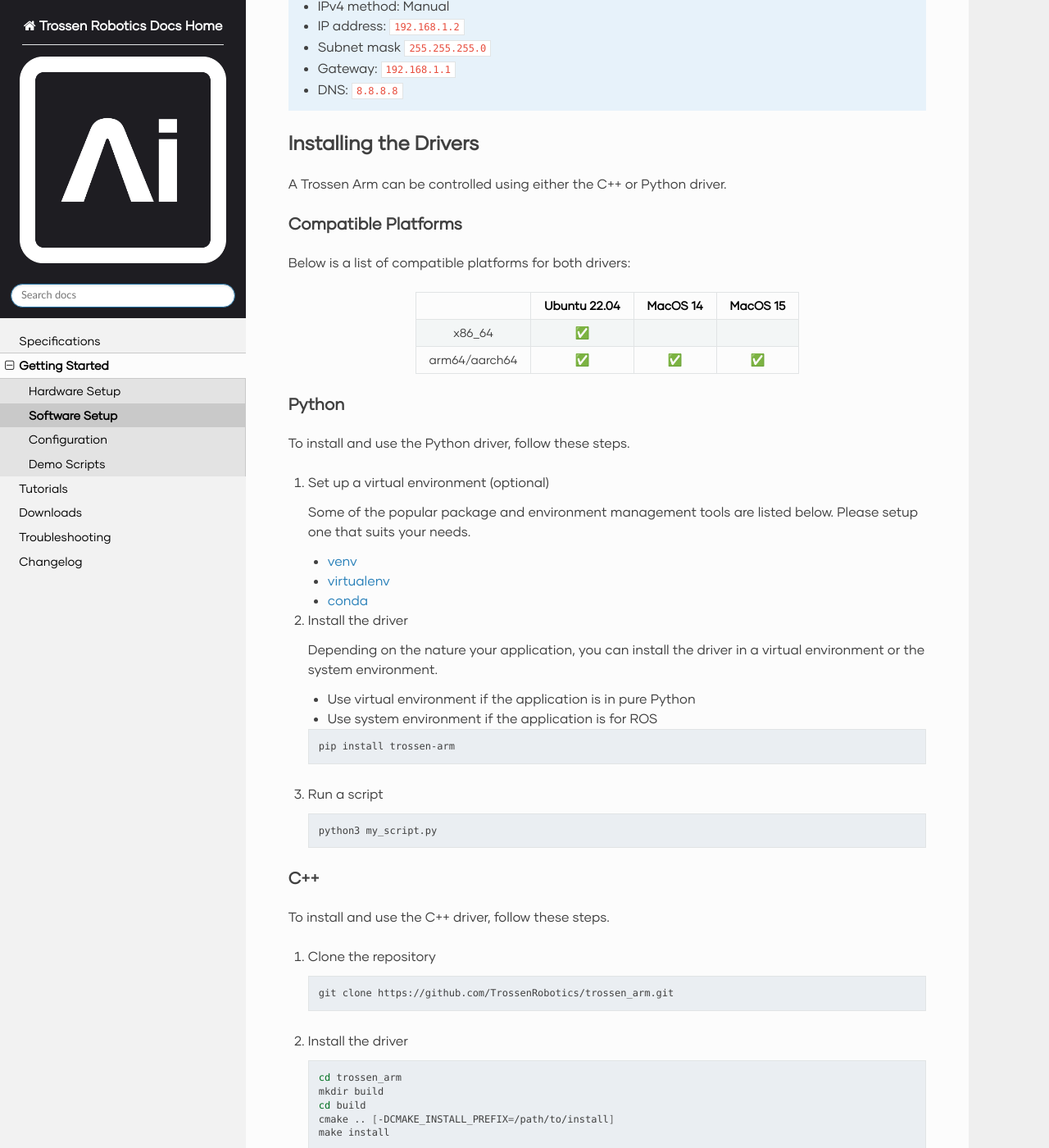
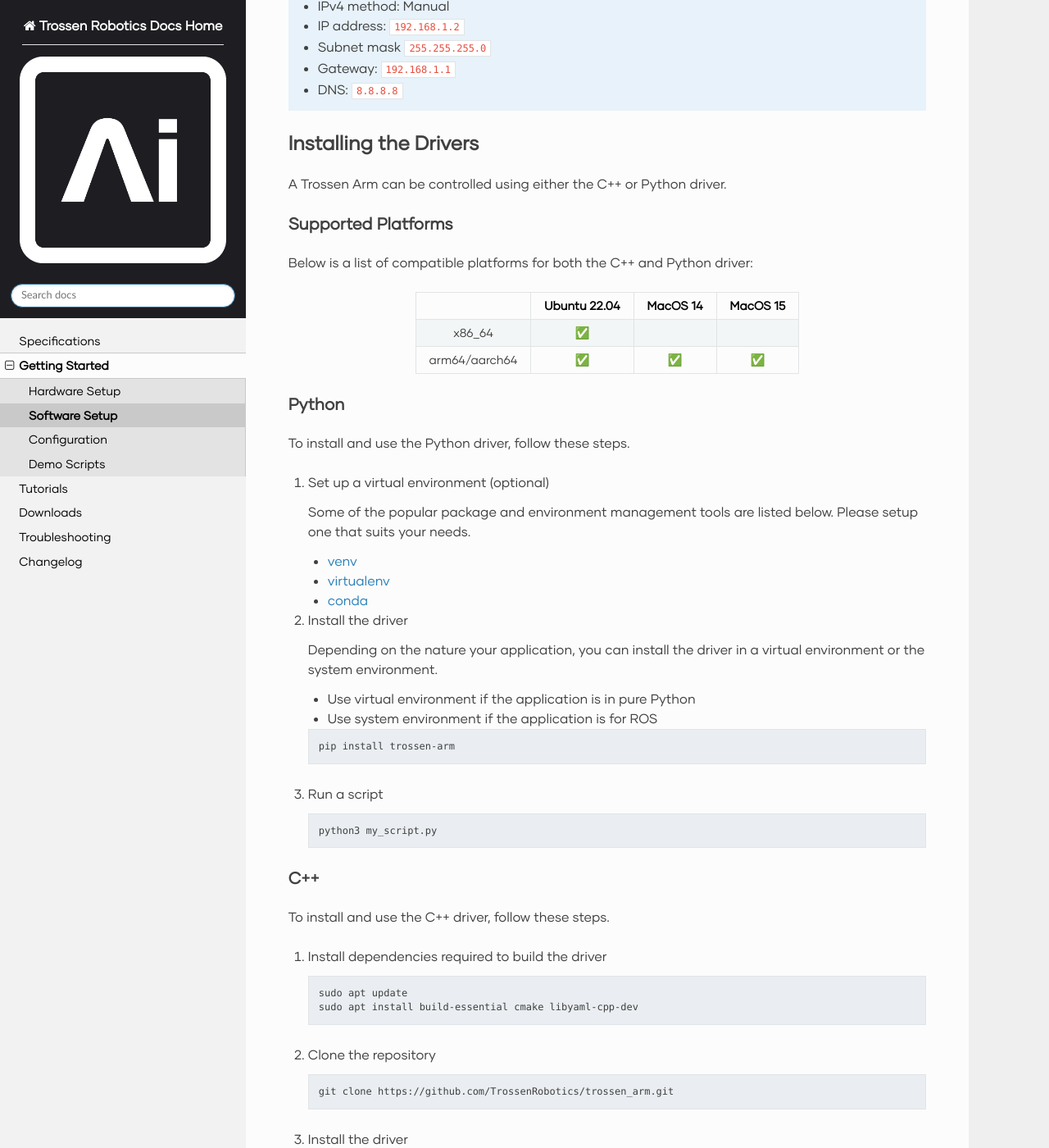
Before and after one commit to TrossenRobotics/trossen_arm, a Sphinx documentation site: the page built from docs/getting_started/software_setup.rst, in a window 1280 px wide and 1400 px high, scrolled down 672 px. Shown: the whole window at 82% size. Built offline with Sphinx 7.4.7 and the Read the Docs theme 3.1.0, drawn with Linux system fonts in a browser that asks for light colours; some web fonts are replaced; pages that are not in the unit, such as notebooks, are missing from menus; part of the change alters nothing that is shown.

Commit message:
Install dependencies for C++ library build. Style, wording fixes

```diff
--- a/docs/getting_started/software_setup.rst
+++ b/docs/getting_started/software_setup.rst
@@ -35,10 +35,10 @@ Installing the Drivers
 
 A Trossen Arm can be controlled using either the C++ or Python driver.
 
-Compatible Platforms
---------------------
+Supported Platforms
+-------------------
 
-Below is a list of compatible platforms for both drivers:
+Below is a list of compatible platforms for both the C++ and Python driver:
 
 .. list-table::
     :align: center
@@ -63,7 +63,7 @@ Python
 
 To install and use the Python driver, follow these steps.
 
-1.  Set up a virtual environment (optional)
+#.  Set up a virtual environment (optional)
 
     Some of the popular package and environment management tools are listed below.
     Please setup one that suits your needs.
@@ -72,7 +72,7 @@ To install and use the Python driver, follow these steps.
     -   `virtualenv <https://virtualenv.pypa.io/en/latest/installation.html>`_
     -   `conda <https://docs.conda.io/projects/conda/en/stable/user-guide/getting-started.html>`_
 
-2.  Install the driver
+#.  Install the driver
 
     Depending on the nature your application, you can install the driver in a virtual environment or the system environment.
 
@@ -83,7 +83,7 @@ To install and use the Python driver, follow these steps.
 
         pip install trossen-arm
 
-3.  Run a script
+#.  Run a script
 
     .. code-block:: bash
 
@@ -94,13 +94,20 @@ C++
 
 To install and use the C++ driver, follow these steps.
 
-1.  Clone the repository
+#.  Install dependencies required to build the driver
+
+    .. code-block:: bash
+
+        sudo apt update
+        sudo apt install build-essential cmake libyaml-cpp-dev
+
+#.  Clone the repository
 
     .. code-block:: bash
 
         git clone https://github.com/TrossenRobotics/trossen_arm.git
 
-2.  Install the driver
+#.  Install the driver
 
     .. code-block:: bash
 
@@ -120,7 +127,7 @@ To install and use the C++ driver, follow these steps.
     -   static library and cmake configurations: ``/usr/local/lib``
     -   header files: ``/usr/local/include``.
 
-3.  Build a script
+#.  Build a script
 
     Here is the file structure of a minimal CMake project.
 
@@ -182,7 +189,7 @@ As a result, when a new driver is released, the controller firmware may need to
 
 To upgrade, follow these steps.
 
-1.  Install the Teensy Loader CLI if not already installed
+#.  Install the Teensy Loader CLI if not already installed
 
     .. code:: bash
 
@@ -203,7 +210,7 @@ To upgrade, follow these steps.
         # Configure the udev rules
         sudo wget -O /etc/udev/rules.d/00-teensy.rules https://www.pjrc.com/teensy/00-teensy.rules
 
-2.  Flash the firmware
+#.  Flash the firmware
 
     Connect the controller to the Linux PC with a USB to micro-USB cable.
 
@@ -227,10 +234,10 @@ To upgrade, follow these steps.
 
     A typical workflow is given below.
 
-    1.  Use the driver compatible with the current firmware to backup all customized configurations.
-    2.  Update the driver to the latest version.
-    3.  Flash the latest firmware.
-    4.  Set the customized configurations using the latest driver.
+    #.  Use the driver compatible with the current firmware to backup all customized configurations.
+    #.  Update the driver to the latest version.
+    #.  Flash the latest firmware.
+    #.  Set the customized configurations using the latest driver.
 
 What's Next
 ===========
```
